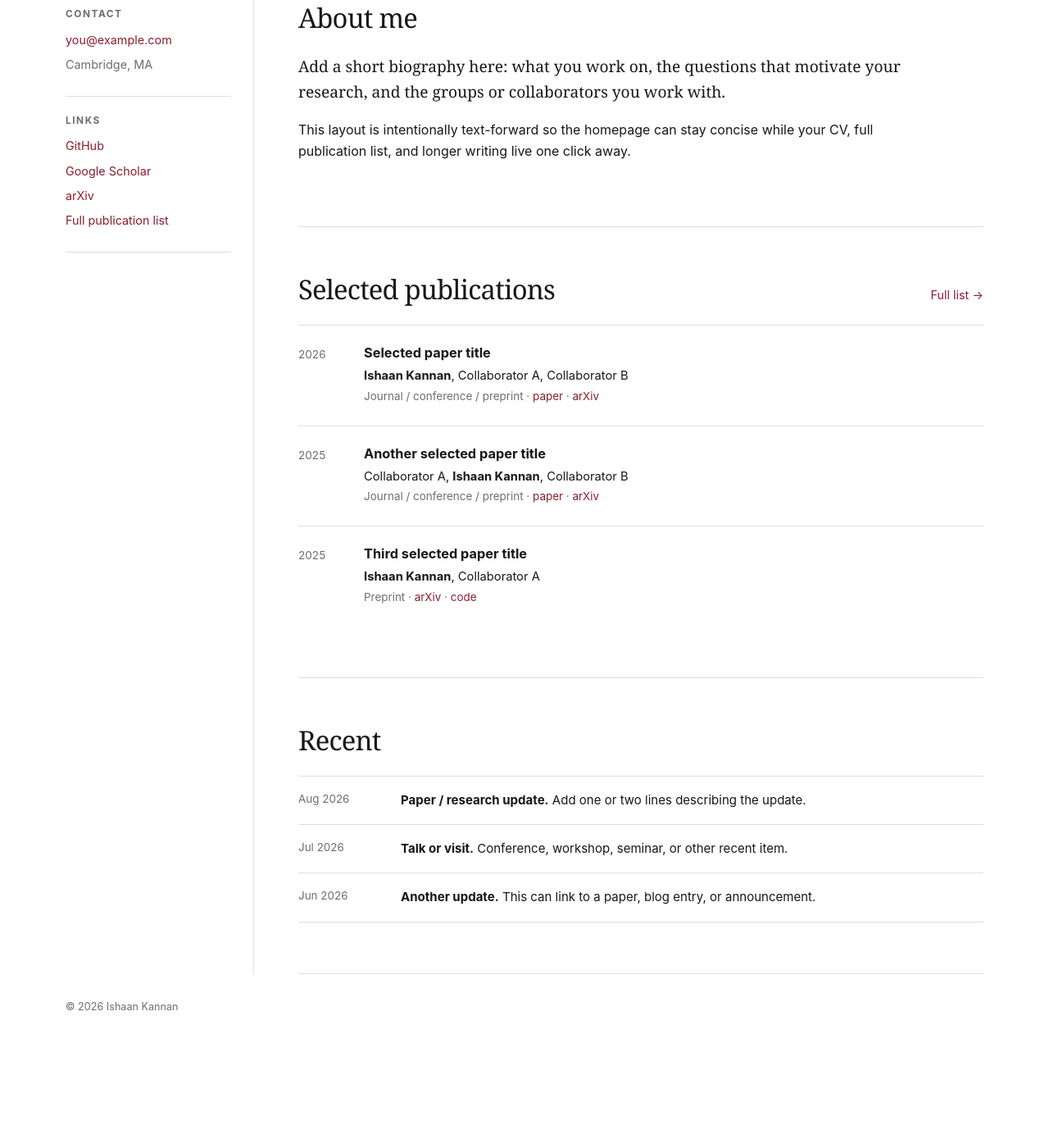
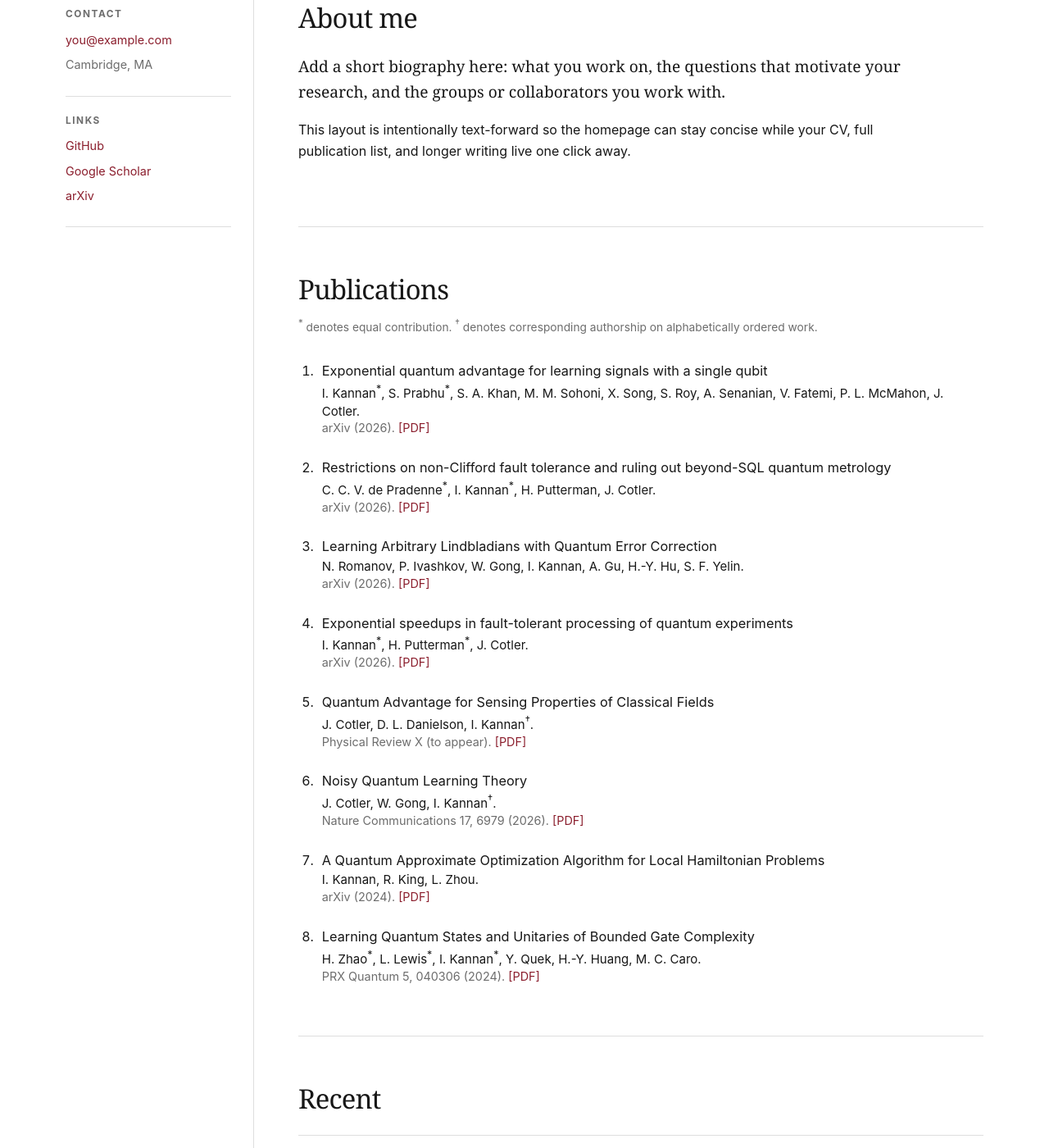
Before and after one commit to ishaan-kannan/ishaan-kannan.github.io, a Jekyll site: the page index.html, which Jekyll copies as it is, in a window 1280 px wide and 1400 px high, scrolled down 408 px. Shown: the whole window at 82% size. Built offline with Jekyll 4.4.1, drawn with Linux system fonts in a browser that asks for light colours; before the commit the page ends 1696 px from its top, so only the background shows below that.

Commit message:
Update index.html

```diff
--- a/index.html
+++ b/index.html
@@ -46,7 +46,6 @@
         <a href="https://github.com/ishaan-kannan">GitHub</a>
         <a href="#">Google Scholar</a>
         <a href="#">arXiv</a>
-        <a href="#">Full publication list</a>
       </div>
     </aside>
 
@@ -64,34 +63,131 @@
       </section>
 
 <section id="publications" class="home-section">
-        <div class="section-heading">
-          <h2>Selected publications</h2>
-          <a href="#">Full list →</a>
+  <h2>Publications</h2>
+
+  <p style="
+    margin: -10px 0 30px;
+    color: var(--muted);
+    font-size: 0.86rem;
+    line-height: 1.45;
+  ">
+    <sup>*</sup> denotes equal contribution.
+    <sup>&dagger;</sup> denotes corresponding authorship on alphabetically ordered work.
+  </p>
+
+  <ol style="
+    margin: 0;
+    padding-left: 1.45rem;
+    max-width: 820px;
+  ">
+
+    <li style="padding-left: 0.35rem; margin-bottom: 1.55rem;">
+      <div style="font-size: 1.02rem; line-height: 1.4; margin-bottom: 2px;">
+        Exponential quantum advantage for learning signals with a single qubit
       </div>
-        <article class="publication">
-          <div class="pub-year">2026</div>
-          <div>
-            <h3>Selected paper title</h3>
-            <p><strong>Ishaan Kannan</strong>, Collaborator A, Collaborator B</p>
-            <p class="meta">Journal / conference / preprint · <a href="#">paper</a> · <a href="#">arXiv</a></p>
+      <div style="font-size: 0.94rem; line-height: 1.45;">
+        I. Kannan<sup>*</sup>, S. Prabhu<sup>*</sup>, S. A. Khan, M. M. Sohoni,
+        X. Song, S. Roy, A. Senanian, V. Fatemi, P. L. McMahon, J. Cotler.
       </div>
-        </article>
-        <article class="publication">
-          <div class="pub-year">2025</div>
-          <div>
-            <h3>Another selected paper title</h3>
-            <p>Collaborator A, <strong>Ishaan Kannan</strong>, Collaborator B</p>
-            <p class="meta">Journal / conference / preprint · <a href="#">paper</a> · <a href="#">arXiv</a></p>
+      <div style="font-size: 0.90rem; line-height: 1.45; color: var(--muted);">
+        arXiv (2026).
+        <a href="https://arxiv.org/pdf/2608.13521" target="_blank" rel="noopener">[PDF]</a>
       </div>
-        </article>
-        <article class="publication">
-          <div class="pub-year">2025</div>
-          <div>
-            <h3>Third selected paper title</h3>
-            <p><strong>Ishaan Kannan</strong>, Collaborator A</p>
-            <p class="meta">Preprint · <a href="#">arXiv</a> · <a href="#">code</a></p>
+    </li>
+
+    <li style="padding-left: 0.35rem; margin-bottom: 1.55rem;">
+      <div style="font-size: 1.02rem; line-height: 1.4; margin-bottom: 2px;">
+        Restrictions on non-Clifford fault tolerance and ruling out beyond-SQL quantum metrology
       </div>
-        </article>
+      <div style="font-size: 0.94rem; line-height: 1.45;">
+        C. C. V. de Pradenne<sup>*</sup>, I. Kannan<sup>*</sup>, H. Putterman, J. Cotler.
+      </div>
+      <div style="font-size: 0.90rem; line-height: 1.45; color: var(--muted);">
+        arXiv (2026).
+        <a href="https://arxiv.org/pdf/2607.27342" target="_blank" rel="noopener">[PDF]</a>
+      </div>
+    </li>
+
+    <li style="padding-left: 0.35rem; margin-bottom: 1.55rem;">
+      <div style="font-size: 1.02rem; line-height: 1.4; margin-bottom: 2px;">
+        Learning Arbitrary Lindbladians with Quantum Error Correction
+      </div>
+      <div style="font-size: 0.94rem; line-height: 1.45;">
+        N. Romanov, P. Ivashkov, W. Gong, I. Kannan, A. Gu, H.-Y. Hu, S. F. Yelin.
+      </div>
+      <div style="font-size: 0.90rem; line-height: 1.45; color: var(--muted);">
+        arXiv (2026).
+        <a href="https://arxiv.org/pdf/2606.18188" target="_blank" rel="noopener">[PDF]</a>
+      </div>
+    </li>
+
+    <li style="padding-left: 0.35rem; margin-bottom: 1.55rem;">
+      <div style="font-size: 1.02rem; line-height: 1.4; margin-bottom: 2px;">
+        Exponential speedups in fault-tolerant processing of quantum experiments
+      </div>
+      <div style="font-size: 0.94rem; line-height: 1.45;">
+        I. Kannan<sup>*</sup>, H. Putterman<sup>*</sup>, J. Cotler.
+      </div>
+      <div style="font-size: 0.90rem; line-height: 1.45; color: var(--muted);">
+        arXiv (2026).
+        <a href="https://arxiv.org/pdf/2605.02057" target="_blank" rel="noopener">[PDF]</a>
+      </div>
+    </li>
+
+    <li style="padding-left: 0.35rem; margin-bottom: 1.55rem;">
+      <div style="font-size: 1.02rem; line-height: 1.4; margin-bottom: 2px;">
+        Quantum Advantage for Sensing Properties of Classical Fields
+      </div>
+      <div style="font-size: 0.94rem; line-height: 1.45;">
+        J. Cotler, D. L. Danielson, I. Kannan<sup>&dagger;</sup>.
+      </div>
+      <div style="font-size: 0.90rem; line-height: 1.45; color: var(--muted);">
+        Physical Review X (to appear).
+        <a href="https://arxiv.org/pdf/2602.17591" target="_blank" rel="noopener">[PDF]</a>
+      </div>
+    </li>
+
+    <li style="padding-left: 0.35rem; margin-bottom: 1.55rem;">
+      <div style="font-size: 1.02rem; line-height: 1.4; margin-bottom: 2px;">
+        Noisy Quantum Learning Theory
+      </div>
+      <div style="font-size: 0.94rem; line-height: 1.45;">
+        J. Cotler, W. Gong, I. Kannan<sup>&dagger;</sup>.
+      </div>
+      <div style="font-size: 0.90rem; line-height: 1.45; color: var(--muted);">
+        Nature Communications 17, 6979 (2026).
+        <a href="https://arxiv.org/pdf/2512.10929" target="_blank" rel="noopener">[PDF]</a>
+      </div>
+    </li>
+
+    <li style="padding-left: 0.35rem; margin-bottom: 1.55rem;">
+      <div style="font-size: 1.02rem; line-height: 1.4; margin-bottom: 2px;">
+        A Quantum Approximate Optimization Algorithm for Local Hamiltonian Problems
+      </div>
+      <div style="font-size: 0.94rem; line-height: 1.45;">
+        I. Kannan, R. King, L. Zhou.
+      </div>
+      <div style="font-size: 0.90rem; line-height: 1.45; color: var(--muted);">
+        arXiv (2024).
+        <a href="https://arxiv.org/pdf/2412.09221" target="_blank" rel="noopener">[PDF]</a>
+      </div>
+    </li>
+
+    <li style="padding-left: 0.35rem; margin-bottom: 0;">
+      <div style="font-size: 1.02rem; line-height: 1.4; margin-bottom: 2px;">
+        Learning Quantum States and Unitaries of Bounded Gate Complexity
+      </div>
+      <div style="font-size: 0.94rem; line-height: 1.45;">
+        H. Zhao<sup>*</sup>, L. Lewis<sup>*</sup>, I. Kannan<sup>*</sup>,
+        Y. Quek, H.-Y. Huang, M. C. Caro.
+      </div>
+      <div style="font-size: 0.90rem; line-height: 1.45; color: var(--muted);">
+        PRX Quantum 5, 040306 (2024).
+        <a href="https://arxiv.org/pdf/2310.19882" target="_blank" rel="noopener">[PDF]</a>
+      </div>
+    </li>
+
+  </ol>
 </section>
 
       <section id="recent" class="home-section">
```
Lines whose indentation alone changed are shown as unchanged.
